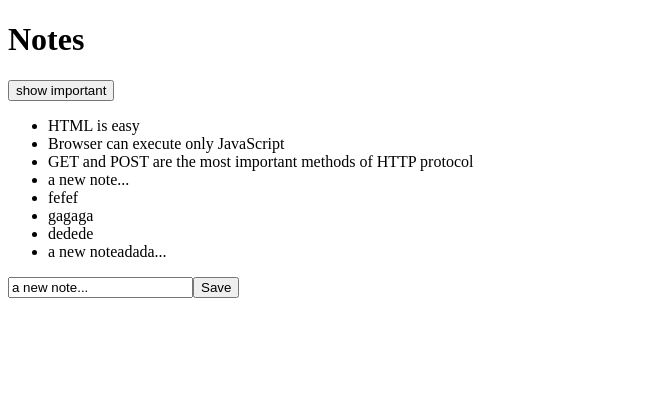
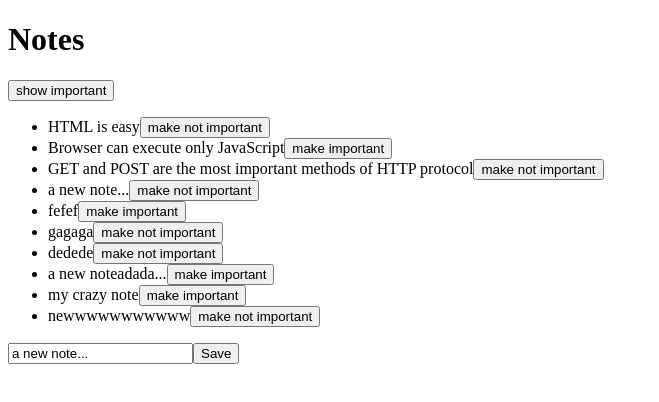
Before and after one commit to ehandresen/fullstackopen, a React (Vite) app in the folder part02/testFolder/rendering/: page / in a window 1280 px wide. Shown: the top 402 px of the page, without its empty margins (0-659 px from the left). Built offline with nearby package versions, Linux system fonts and the light colour scheme; data requests are answered from the project's data file.

Commit message:
PUT request

```diff
--- a/part02/testFolder/rendering/db.json
+++ b/part02/testFolder/rendering/db.json
@@ -39,6 +39,16 @@
       "id": "5ac8",
       "content": "a new noteadada...",
       "important": false
+    },
+    {
+      "id": "d977",
+      "content": "my crazy note",
+      "important": false
+    },
+    {
+      "id": "296d",
+      "content": "newwwwwwwwwww",
+      "important": true
     }
   ]
 }
--- a/part02/testFolder/rendering/src/App.jsx
+++ b/part02/testFolder/rendering/src/App.jsx
@@ -26,6 +26,7 @@ const App = () => {
     };
 
     axios.post('http://localhost:3001/notes', noteObject).then((response) => {
+      console.log(response.data);
       setNotes(notes.concat(noteObject));
       setNewNote('');
     });
@@ -38,6 +39,21 @@ const App = () => {
   const notesToShow = showAll
     ? notes
     : notes.filter((note) => note.important === true);
+
+  const toggleImportanceOf = (id) => {
+    const url = `http://localhost:3001/notes/${id}`;
+    const note = notes.find((note) => note.id === id);
+    const changedNote = {
+      ...note,
+      important: !note.important,
+    };
+
+    axios
+      .put(url, changedNote)
+      .then((response) =>
+        setNotes(notes.map((note) => (note.id !== id ? note : response.data)))
+      );
+  };
 
   return (
     <div>
@@ -53,7 +69,11 @@ const App = () => {
       </div>
       <ul>
         {notesToShow.map((note) => (
-          <Note key={note.id} note={note} />
+          <Note
+            key={note.id}
+            note={note}
+            toggleImportant={() => toggleImportanceOf(note.id)}
+          />
         ))}
       </ul>
 
--- a/part02/testFolder/rendering/src/components/Note.jsx
+++ b/part02/testFolder/rendering/src/components/Note.jsx
@@ -1,5 +1,12 @@
-const Note = ({ note }) => {
-  return <li>{note.content}</li>;
+const Note = ({ note, toggleImportant }) => {
+  const label = note.important ? 'make not important' : 'make important';
+
+  return (
+    <li>
+      {note.content}
+      <button onClick={toggleImportant}>{label} </button>
+    </li>
+  );
 };
 
 export default Note;
```
